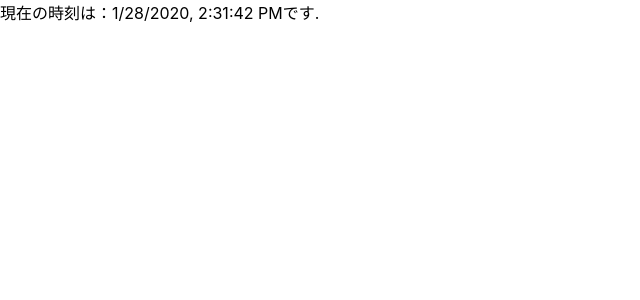
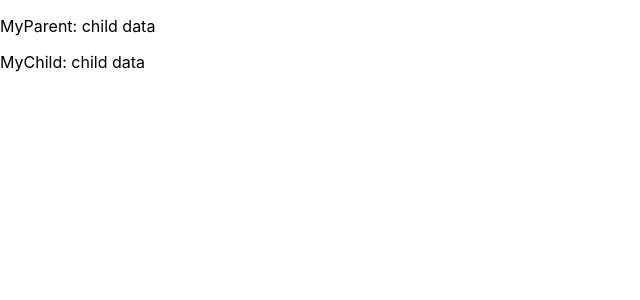
Before and after one commit to RyotaBannai/React_project, a React (Create React App) app in the folder sokushu/quick-react/: page / in a window 1280 px wide. Shown: the top 300 px of the page, without its empty margins (0-640 px from the left). Built offline with nearby package versions, Linux system fonts and the light colour scheme.

Commit message:
Learnt how to pass data from child to parent by using also passing parent's method to child so child can use it to update parent's data

```diff
--- /dev/null
+++ b/sokushu/quick-react/src/MyChild.js
@@ -0,0 +1,30 @@
+import React, {Component} from 'react';
+
+export default class MyState extends Component{
+
+	constructor(props){
+		super(props);
+
+		this.state = {
+			data: 'child data',
+		};
+
+		//親コンポーネントのupdateメゾットを呼び出す.
+		//このthis.stateのthisは子コンポーネントのthis
+
+		//ここではコンストラクタで無条件にupdateメソッドを呼び出しているが、実用では子コンポーネントでdataを更新したところで、それを伝達するためにupdateメソッドを呼び出す、という流れになる.
+
+		this.props.onUpdate(this.state);
+
+		//親コンポーネントから onUpdate={this.update.bind(this)} で、
+		//引き渡さないと親の関数は使えない. つまりonUpdateを呼び出すと、jsxが実行されて、
+		//その内側の処理が実行される. イベントハンドラーへのイベントオブジェクトは、
+		//自分の(子コンポーネントの)データを渡してあげれば良い.)
+	}
+
+	render(){
+		return (
+			<p>MyChild: {this.state.data}</p>
+		);
+	}
+}
--- a/sokushu/quick-react/src/MyEvent.js
+++ b/sokushu/quick-react/src/MyEvent.js
@@ -5,7 +5,7 @@ export default class MyEvent extends Component{
 	//constructorでバインドすれば一箇所にまとめられる.
 	/*
 	constructor(props){
-		super(props)
+		super(props);
 		this.show = this.show.bind(this);
 	}
 	*/
--- /dev/null
+++ b/sokushu/quick-react/src/MyParent.js
@@ -0,0 +1,27 @@
+import React, {Component} from 'react';
+import MyChild from './MyChild';
+
+export default class MyState extends Component{
+
+	constructor(props){
+		super(props)
+
+		this.state = {
+			data: null,
+		};
+	}
+
+	//自分のstateを更新.
+	update(state){
+		this.setState(state);
+	}
+
+	render(){
+		return (
+			<React.Fragment>
+				<p> MyParent: {this.state.data}</p>
+				<MyChild onUpdate={this.update.bind(this)}/>
+			</React.Fragment>
+		);
+	}
+}
--- a/sokushu/quick-react/src/index.js
+++ b/sokushu/quick-react/src/index.js
@@ -9,6 +9,7 @@ import './index.css';
 //import MyEvent from './MyEvent';
 //import MyPool from './MyPool';
 import MyState from './MyState';
+import MyParent from './MyParent';
 import * as serviceWorker from './serviceWorker';
 
 // <App />にhtmlで作ったdomを埋め込んでもok
@@ -106,8 +107,14 @@ ReactDOM.render(
 	<MyPool greet="Hello" />,
 	document.getElementById('root'));
 */
+/*
 ReactDOM.render(
 		<MyState />,
 		document.getElementById('root'));
+*/
+
+ReactDOM.render(
+		<MyParent />,
+		document.getElementById('root'));
 
 serviceWorker.unregister();
```
